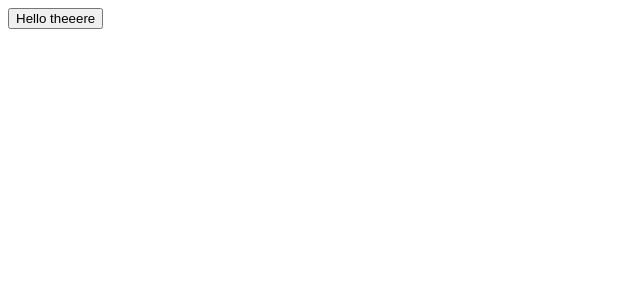
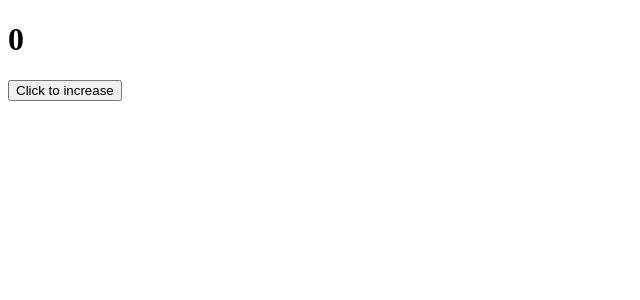
Before and after one commit to feliven/react-flashcard-quiz-coding2go, a React (Vite) app: page / in a window 1280 px wide. Shown: the top 300 px of the page, without its empty margins (0-640 px from the left). Built offline with nearby package versions, Linux system fonts and the light colour scheme.

Commit message:
implementa useState

```diff
--- a/src/App.tsx
+++ b/src/App.tsx
@@ -1,9 +1,18 @@
+import { useState } from "react";
+
 function App() {
-  function handleClick() {
-    alert("hi");
+  const [counter, setCounter] = useState(0);
+
+  function increaseCounterHandler() {
+    setCounter(counter + 1);
   }
 
-  return <button onClick={handleClick}>Hello theeere</button>;
+  return (
+    <>
+      <h1>{counter}</h1>
+      <button onClick={increaseCounterHandler}>Click to increase</button>
+    </>
+  );
 }
 
 export default App;
```
